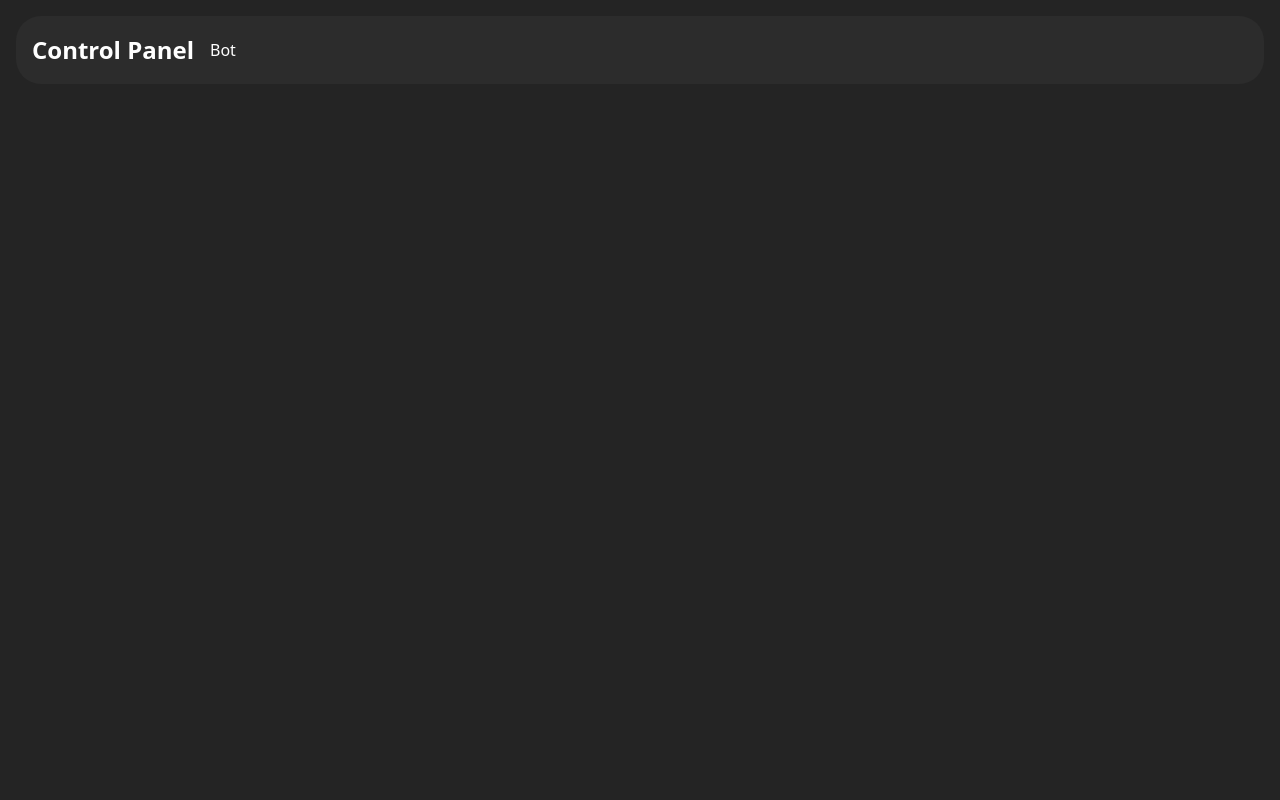
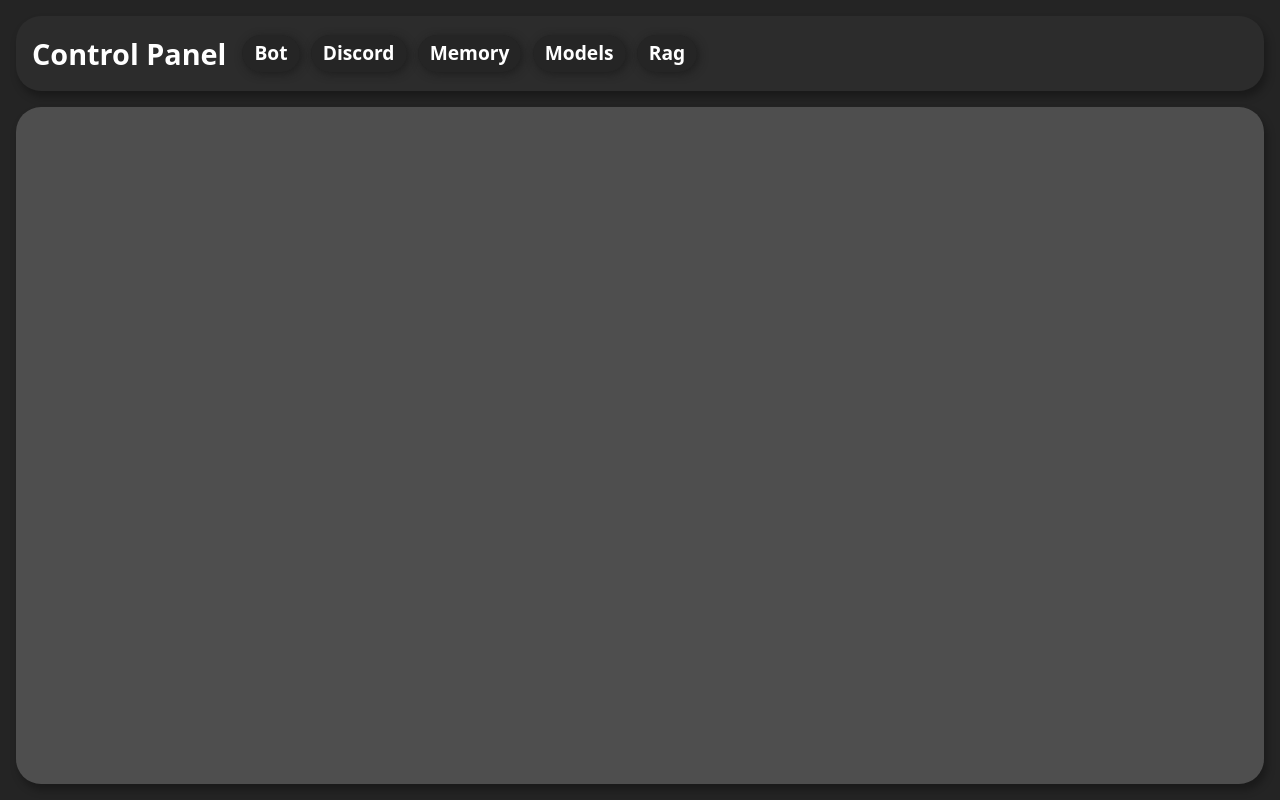
Before and after one commit to aDL1n/GPT-In-Voice, a React (Vite) app in the folder control-panel/: page /rag in a window 1280 px wide. Before the commit this address had no page. Built offline with nearby package versions, Linux system fonts and the light colour scheme.

Commit message:
control panel update

```diff
--- a/control-panel/components/AppBody.css
+++ b/control-panel/components/AppBody.css
@@ -7,4 +7,5 @@
     align-items: center;
     justify-content: center;
     height: 100%;
+    box-shadow: 3px 6px 8px 0px rgba(0, 0, 0, 0.3);
 }
--- a/control-panel/components/Header.css
+++ b/control-panel/components/Header.css
@@ -10,6 +10,8 @@
   margin: 1rem;
   transition: background-color 0.3s;
   border-radius: 25px;
+  box-shadow: 3px 6px 8px 0px rgba(0, 0, 0, 0.3);
+  gap: 1rem;
 }
 
 .custom-header.scrolled {
@@ -18,16 +20,16 @@
 
 .custom-header__title {
   margin: 0;
-  font-size: 1.5rem;
+  font-size: 1.8rem;
 }
 
 .custom-header__nav {
   display: flex;
+  gap: 0.7rem;
 }
 
 .custom-header__link {
   color: white;
-  margin-left: 1rem;
   text-decoration: none;
   transition: 0.25s;
 }
@@ -36,3 +38,44 @@
   box-shadow: 0 0.5em 0.5em -0.4em var(--hover);
   transform: translateY(-0.15em);
 }
+
+a {
+  padding: 4px 12px;
+  /* border: 2px solid #3a3a3a; */
+  background-color: #13131342;
+  color: #ffffff;
+  font-size: 1.2rem;
+  cursor: pointer;
+  border-radius: 25px;
+  transition: all 0.4s ease;
+  outline: none;
+  position: relative;
+  overflow: hidden;
+  font-weight: bold;
+  box-shadow: 2px 2px 8px 0px rgba(22, 22, 22, 0.63);
+}
+
+a::after {
+  content: "";
+  position: absolute;
+  top: 0;
+  left: 0;
+  width: 100%;
+  height: 100%;
+  background: radial-gradient(
+    circle,
+    rgba(255, 255, 255, 0.25) 0%,
+    rgba(255, 255, 255, 0) 70%
+  );
+  transform: scale(0);
+  transition: transform 0.5s ease;
+}
+
+a:hover::after {
+  transform: scale(4);
+}
+
+a:hover {
+  border-color: #666666;
+  background: #292929;
+}
--- a/control-panel/src/App.tsx
+++ b/control-panel/src/App.tsx
@@ -1,19 +1,32 @@
 import React from 'react';
 import { Routes, Route } from 'react-router-dom';
 import { Header } from '../components/Header';
+import { AppBody } from '../components/AppBody';
+
 import Bot from './pages/Bot/Bot';
 
 const App: React.FC = () => {
   const navItems = [
-    { label: 'Bot', href: '/' },
+    { label: 'Bot', href: '/bot' },
+    { label: 'Discord', href: '/discord' },
+    { label: 'Memory', href: '/memory' },
+    { label: 'Models', href: '/models' },
+    { label: 'Rag', href: '/rag' },
   ];
 
   return (
     <>
       <Header navItems={navItems} />
-      <Routes>
-        <Route path="/" element={<Bot />} />
-      </Routes>
+      <AppBody>
+        <Routes>
+          <Route path="/" element={<Bot />} />
+          <Route path="/bot" element={<Bot />} />
+          <Route path="/discord" element={<Bot />} />
+          <Route path="/memory" element={<Bot />} />
+          <Route path="/models" element={<Bot />} />
+          <Route path="/rag" element={<Bot />} />
+        </Routes>
+      </AppBody>
     </>
   );
 };
--- a/control-panel/src/pages/Bot/Bot.tsx
+++ b/control-panel/src/pages/Bot/Bot.tsx
@@ -1,11 +1,9 @@
 import './Bot.css'
-import { AppBody } from '../../../components/AppBody'
 
 function Bot() {
     return (
         <>
-            <AppBody>
-            </AppBody>
+
         </>
     )
 }
```
Also changed, not shown: control-panel/components/Button.tsx (added, +16 -0 lines), control-panel/components/Button.css (added).
